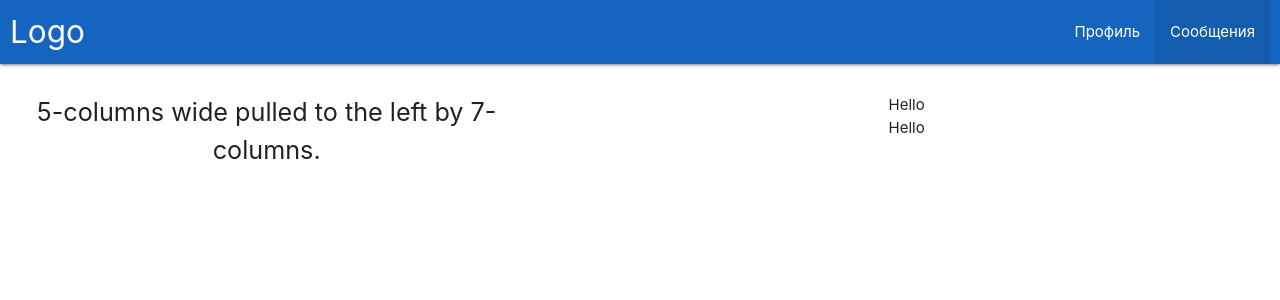
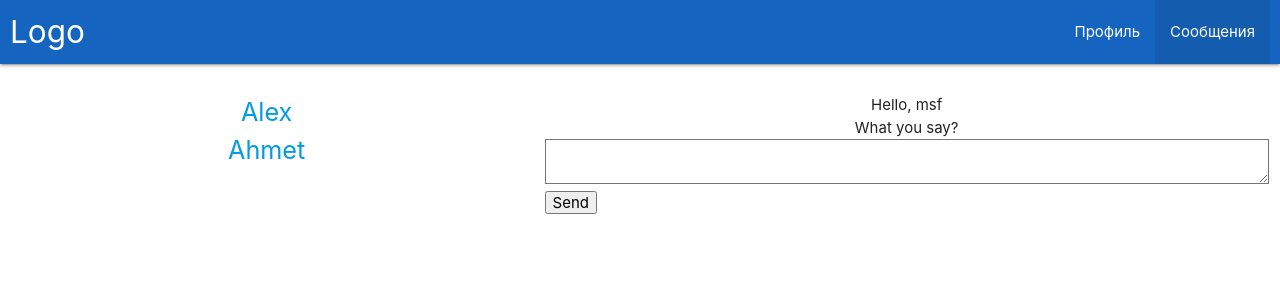
Before and after one commit to Timur0g/social-network-react, a React (Create React App) app: page /dialogs in a window 1280 px wide. Shown: the top 300 px of the page. Built offline with nearby package versions, Linux system fonts and the light colour scheme.

Commit message:
Создание неархитектурных данных внутри <Dialogs />, их отображение и дополнительная разбивка внутри на компоненты

```diff
--- a/src/App.js
+++ b/src/App.js
@@ -9,8 +9,8 @@ const App = () => {
     <BrowserRouter>
     <div className="app">
       <Header />
-      <Route path="/profile" component={Profile} />
-      <Route path="/dialogs" component={Dialogs} />
+      <Route exact path="/profile" component={Profile} />
+      <Route exact path="/dialogs" component={Dialogs} />
     </div>
     </BrowserRouter>
   );
--- a/src/components/Dialogs/Dialogs.jsx
+++ b/src/components/Dialogs/Dialogs.jsx
@@ -1,6 +1,24 @@
 import React from 'react';
+import { NavLink } from 'react-router-dom';
 import s from './Dialogs.module.css'
 
+const persons = [{id: 'rerget-435-fg-gerg-5-f',name: 'Alex'}, {id: 'rer5-fg-ger-gerg-5-f', name: 'Ahmet'}]
+const messages = [{id: 'ret-5fg-gerg-5-f', value: 'Hello, msf'}, {id: 'vhyht-rfuuk-cvcfr-44-f', value: 'What you say?'}]
+
+const MessageItem = (props) => {
+    return(
+        <div className="message_item">
+            <div className={s.her}>{props.value}</div>
+        </div>
+    )
+}
+const PersonItem = (props) => {
+    return(
+        <div className="person_item">
+            <NavLink to={props.id} className="flow-text">{props.name}</NavLink>
+        </div>
+    )
+}
 
 const Dialogs = () => {
     return (
@@ -8,12 +26,16 @@ const Dialogs = () => {
             <div className="row">
                 <div className="col s7 push-s5">
                     <div className={s.wrap_message + "flow-text center"} >
-                        <div className={s.me}>Hello</div>
-                        <div className={s.her}>Hello</div>
+                    {messages.map(item => <MessageItem value={item.value}/>)}
                     </div>
+                    <form>
+                        <textarea></textarea>
+                        <button>Send</button>
+                    </form>
+
                 </div>
                 <div className="col s5 pull-s7 center">
-                    <div className="flow-text">5-columns wide pulled to the left by 7-columns.</div>
+                    {persons.map(item => <PersonItem id={item.id} name={item.name}/>)}
                 </div>
             </div>
         </div>
```
